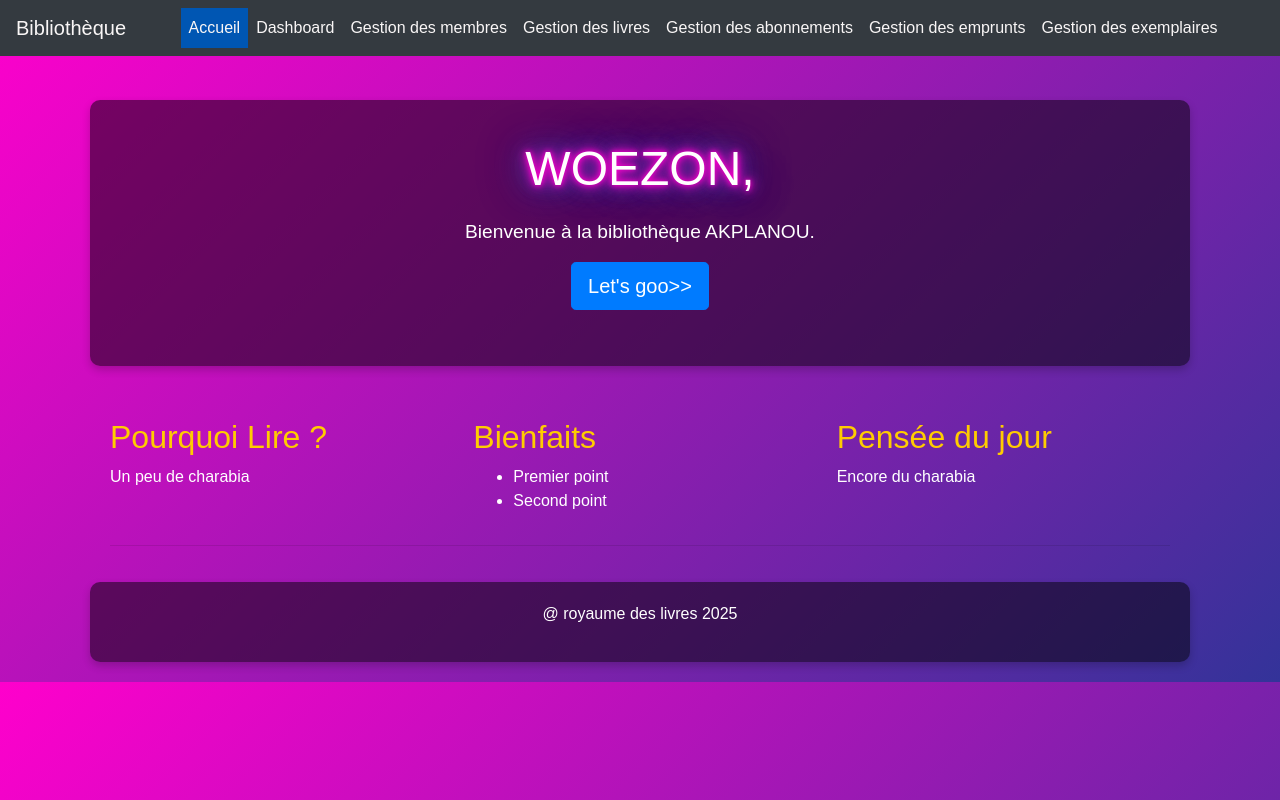
After one commit to kapelo-dev/akplanou, a Django app: page /accueil/ in a window 1280 px wide. The commit adds this page. Run offline with Django 5.2, Linux system fonts and the light colour scheme; some libraries are stand-ins or nearby versions.

Commit message:
petit ajout styliser

```diff
--- /dev/null
+++ b/bibliotheque/gestion/templates/gestion/accueil.html
@@ -0,0 +1,38 @@
+{% extends "gestion/base.html" %}
+
+{% block title %}Dashboard{% endblock %}
+
+{% block content %}
+<div class="jumbotron">
+    <div class="container">
+        <h1 class="display-4 glow">WOEZON,</h1>
+        <p>Bienvenue à la bibliothèque AKPLANOU.</p>
+        <p><a role="button" href="{% url 'dashboard' %}" class="btn btn-primary btn-lg"> Let's goo>> </a></p>
+    </div>
+</div>
+
+<div class="container">
+    <div class="row">
+      <div class="col">
+        <h2>Pourquoi Lire ?</h2>
+        <p>Un peu de charabia</p>
+      </div>
+      <div class="col">
+        <h2>Bienfaits</h2>
+        <ul>
+            <li>Premier point</li>
+            <li>Second point</li>
+        </ul>
+      </div>
+      <div class="col">
+        <h2>Pensée du jour</h2>
+        <p>Encore du charabia</p>
+      </div>
+    </div>
+    <hr>
+</div>
+</main>
+<footer class="container">
+    <p>@ royaume des livres 2025</p>
+</footer>
+{% endblock %}
--- a/bibliotheque/gestion/templates/gestion/base.html
+++ b/bibliotheque/gestion/templates/gestion/base.html
@@ -17,6 +17,9 @@
         </button>
         <div class="collapse navbar-collapse justify-content-center" id="navbarNav">
             <ul class="navbar-nav">
+                <li class="nav-item {% if request.path == '/accueil/' %}active{% endif %}">
+                    <a class="nav-link" href="{% url 'accueil' %}">Accueil</a>
+                </li>
                 <li class="nav-item {% if request.path == '/' %}active{% endif %}">
                     <a class="nav-link" href="{% url 'dashboard' %}">Dashboard</a>
                 </li>
--- a/bibliotheque/gestion/urls.py
+++ b/bibliotheque/gestion/urls.py
@@ -3,6 +3,7 @@ from . import views
 
 urlpatterns = [
     path('', views.dashboard_view, name='dashboard'),
+    path('accueil/', views.accueil_view, name='accueil'),
     path('membres/', views.gestion_membres_view, name='gestion_membres'),
     path('livres/', views.gestion_livres_view, name='gestion_livres'),
     path('abonnements/', views.gestion_abonnements_view, name='gestion_abonnements'),
--- a/bibliotheque/gestion/views.py
+++ b/bibliotheque/gestion/views.py
@@ -103,6 +103,9 @@ def historique_view(request, membre_id):
 def dashboard_view(request):
     return render(request, 'gestion/dashboard.html')
 
+def accueil_view(request):
+    return render(request, 'gestion/accueil.html')
+
 def gestion_livres_view(request):
     livres = Livre.objects.all()
     return render(request, 'gestion/gestion_livres.html', {'livres': livres})
--- a/bibliotheque/static/styles.css
+++ b/bibliotheque/static/styles.css
@@ -18,3 +18,59 @@
 .navbar-nav .nav-item.active .nav-link {
     background-color: #0056b3; /* Fond bleu foncé pour le lien actif */
 }
+
+.list-group-item{
+    color: #000000;
+}
+
+/* Style pour le fond futuriste */
+body {
+    margin: 0;
+    padding: 0;
+    font-family: 'Arial', sans-serif;
+    background: linear-gradient(135deg, #ff00cc 0%, #333399 100%);
+    color: #ffffff;
+    overflow: hidden;
+}
+
+.jumbotron {
+    background: rgba(0, 0, 0, 0.5);
+    padding: 20px;
+    border-radius: 10px;
+    box-shadow: 0 4px 8px rgba(0, 0, 0, 0.2);
+    text-align: center;
+}
+
+.jumbotron h1 {
+    font-size: 3em;
+    margin-bottom: 20px;
+}
+
+.jumbotron p {
+    font-size: 1.2em;
+}
+
+/* Add some futuristic glow effect */
+.glow {
+    text-shadow: 0 0 5px #ff00cc, 0 0 10px #ff00cc, 0 0 15px #ff00cc, 0 0 20px #333399, 0 0 30px #333399, 0 0 40px #333399, 0 0 50px #333399;
+}
+
+.container {
+    padding: 20px;
+}
+
+.container h2 {
+    color: #ffcc00;
+}
+
+.container p, .container ul {
+    color: #ffffff;
+}
+
+footer {
+    text-align: center;
+    padding: 10px;
+    background: rgba(0, 0, 0, 0.5);
+    border-radius: 10px;
+    box-shadow: 0 4px 8px rgba(0, 0, 0, 0.2);
+}
```
Also changed, not shown: bibliotheque/db.sqlite3.
